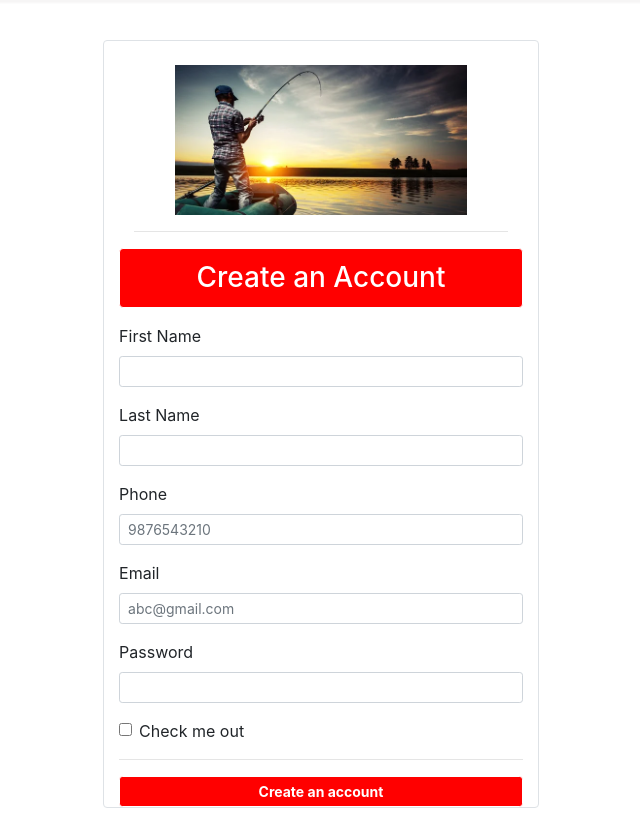
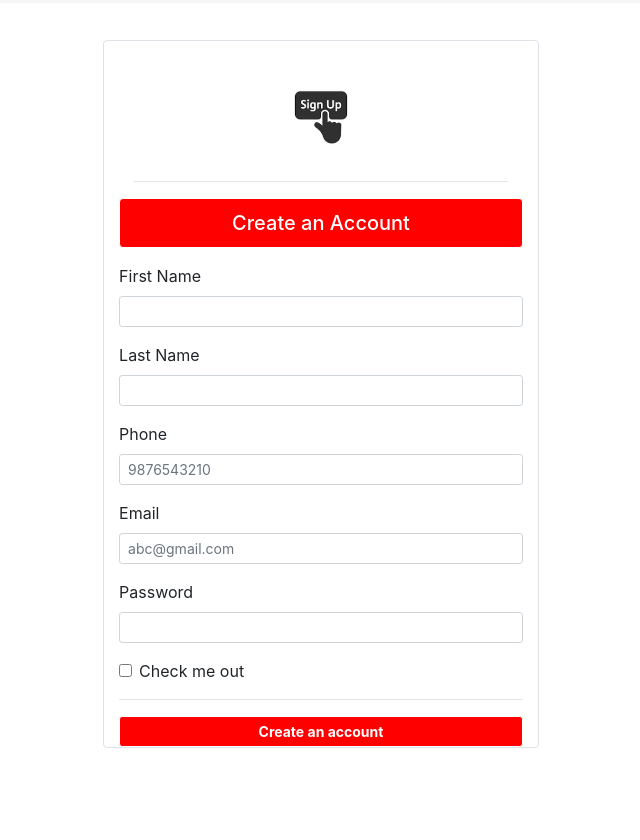
Before and after one commit to vniekjd1/Eshop_Ifundi, a Django app: page /signup in a window 1280 px wide. Shown: the part 76-916 px from the top of the page, without its empty margins (319-959 px from the left). After the commit the page ends 824 px from the top, so only its background shows below. Run offline with Django 3.2, Linux system fonts and the light colour scheme; some libraries are stand-ins or nearby versions.

Commit message:
Add files via upload

```diff
--- a/store/templates/login.html
+++ b/store/templates/login.html
@@ -9,11 +9,11 @@
             <div class="text-center col">
 
                 <img
-                src= "{% static "/images/Fishingpic.jpg" %}"
-                class="" style="height: 150px;">
+                src= "{% static "/images/login.jpg" %}"
+                class="" style="height: 100px;">
             <hr>
             </div>
-            <h3 class="alert alert-light rounded-pill" style="text-align:center" >Login</h3>
+            <h5 class="alert alert-light rounded-pill" style="text-align: center; color:white; background-color: red !important;">Login</h5>
             <form action="/login" method="POST">
 
                 {% csrf_token %}
--- a/store/templates/signup.html
+++ b/store/templates/signup.html
@@ -12,12 +12,12 @@
             <div class="text-center col">
 
                 <img
-                src= "{% static "/images/Fishing2.jpg" %}" alt=""
-                                class="" style="height: 150px;">
+                src= "{% static "/images/SignUp.png" %}" alt=""
+                                class="" style="height: 100px;">
             <!-- <hr> -->
             <hr>
             </div>
-            <h3 class="alert alert-success rounded-pill" style="text-align:center; color:white; background-color:red; border-color: white;">Create an Account</h3>
+            <h5 class="alert alert-success rounded-pill" style="text-align:center; color:white; background-color:red; border-color: white;">Create an Account</h3>
             <form action="/signup" method="POST">
 
                 {% csrf_token %}
```
